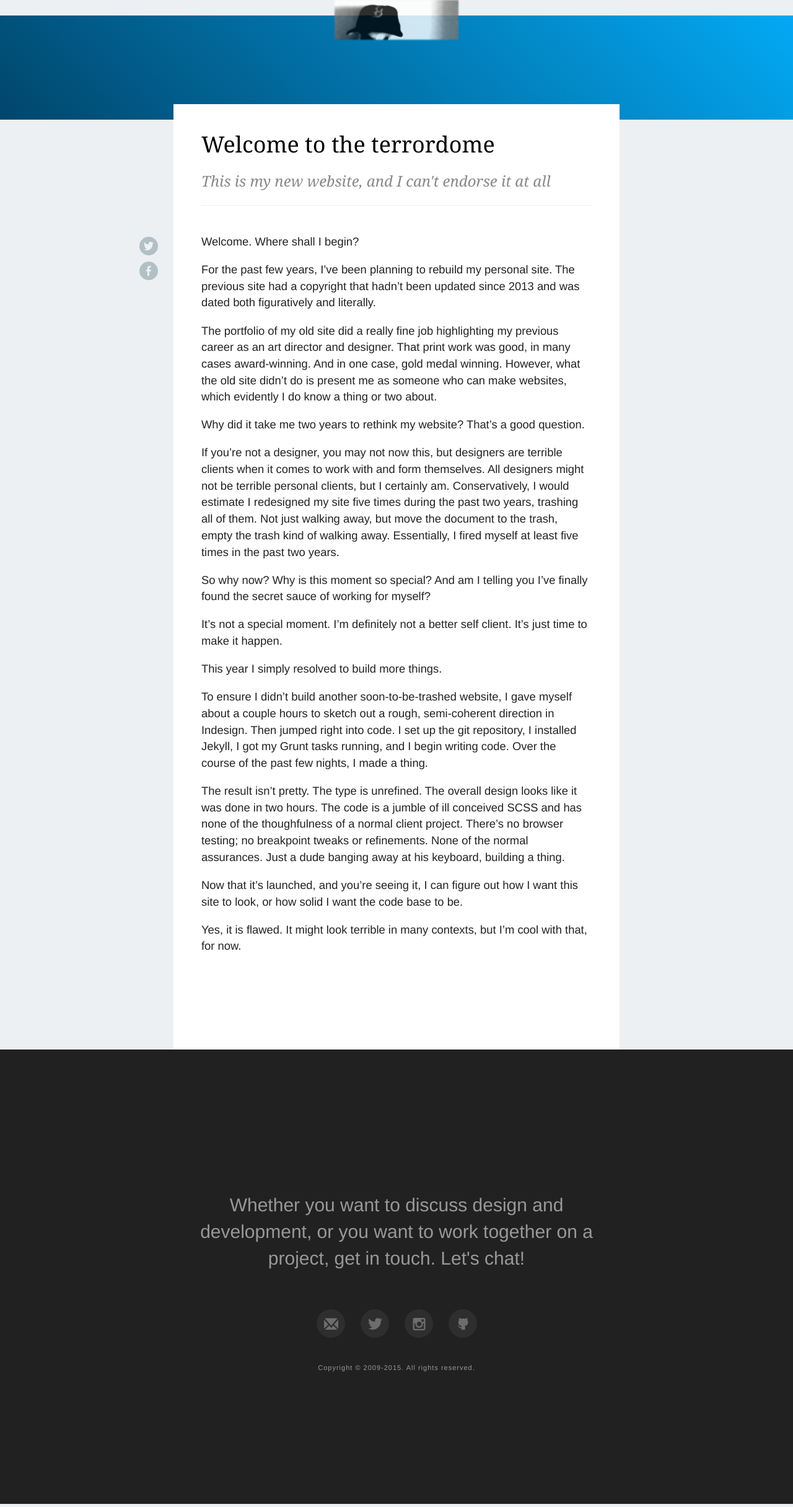
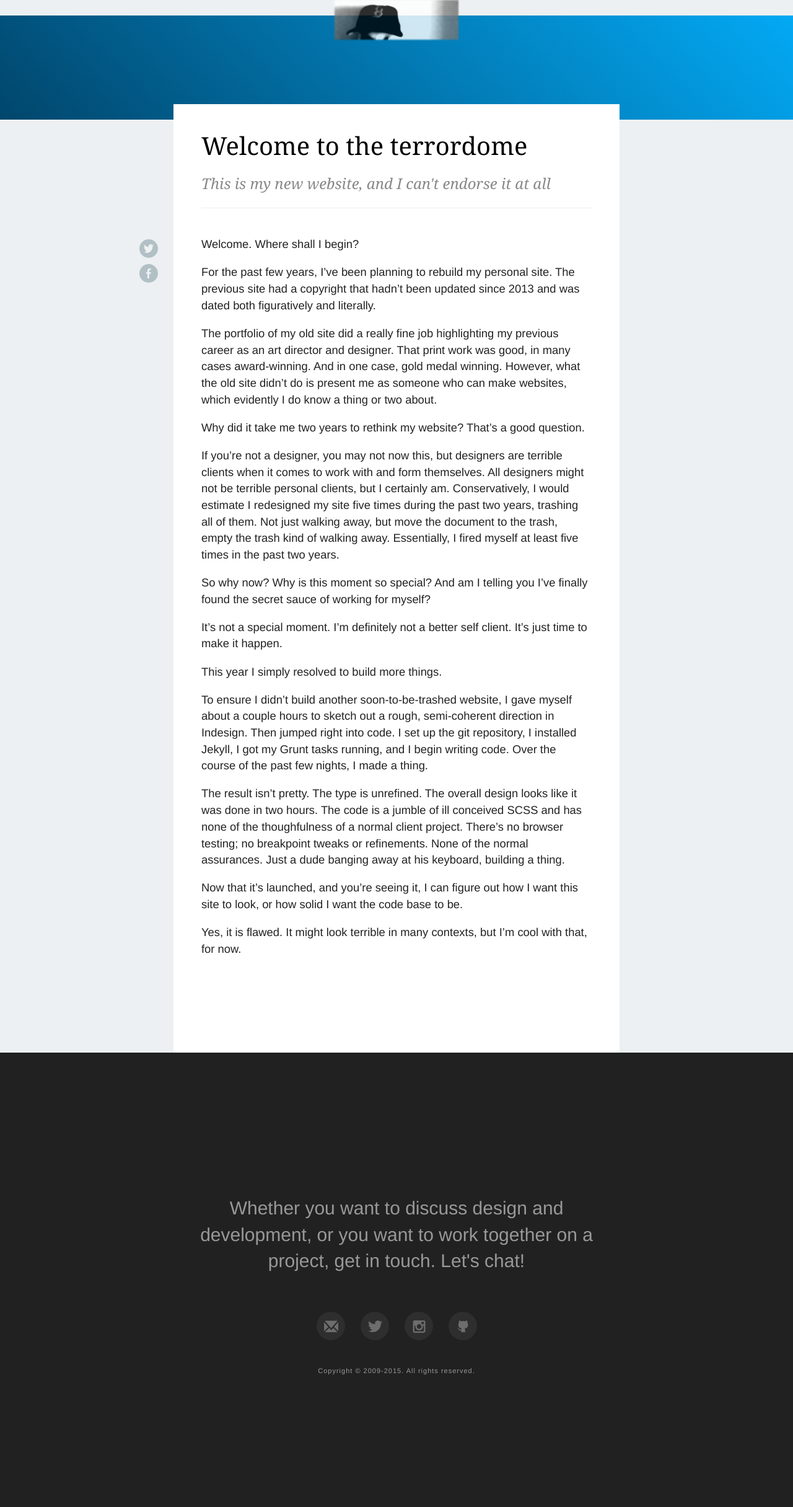
Before and after one commit to gcstaublin/gcstaublin.github.io, a Jekyll site: the page built from _posts/2015-02-22-welcome-to-the-terrordome.md, in a window 1280 px wide. Shown: the whole page at 62% size. Built offline with Jekyll 4.4.1, drawn with Linux system fonts in a browser that asks for light colours; nearby versions of some CDN libraries; comment, search, counter and statistics services are not loaded.

Commit message:
Tweaking size of post headline again.

```diff
--- a/static/css/screen-prefix.css
+++ b/static/css/screen-prefix.css
@@ -1179,7 +1179,7 @@ footer {
   font-family: "jubilat", Georgia, serif;
   font-weight: 200;
   color: black;
-  font-size: 36px;
+  font-size: 40px;
   line-height: 1.1em;
   margin: 0;
 }
--- a/static/css/screen.css
+++ b/static/css/screen.css
@@ -1126,7 +1126,7 @@ footer {
   font-family: "jubilat", Georgia, serif;
   font-weight: 200;
   color: black;
-  font-size: 36px;
+  font-size: 40px;
   line-height: 1.1em;
   margin: 0;
 }
--- a/static/scss/_post.scss
+++ b/static/scss/_post.scss
@@ -42,7 +42,7 @@
 
 .post-h {
   @include display;
-  font-size: 36px;
+  font-size: 40px;
   line-height: 1.1em;
   margin: 0;
 }
```
